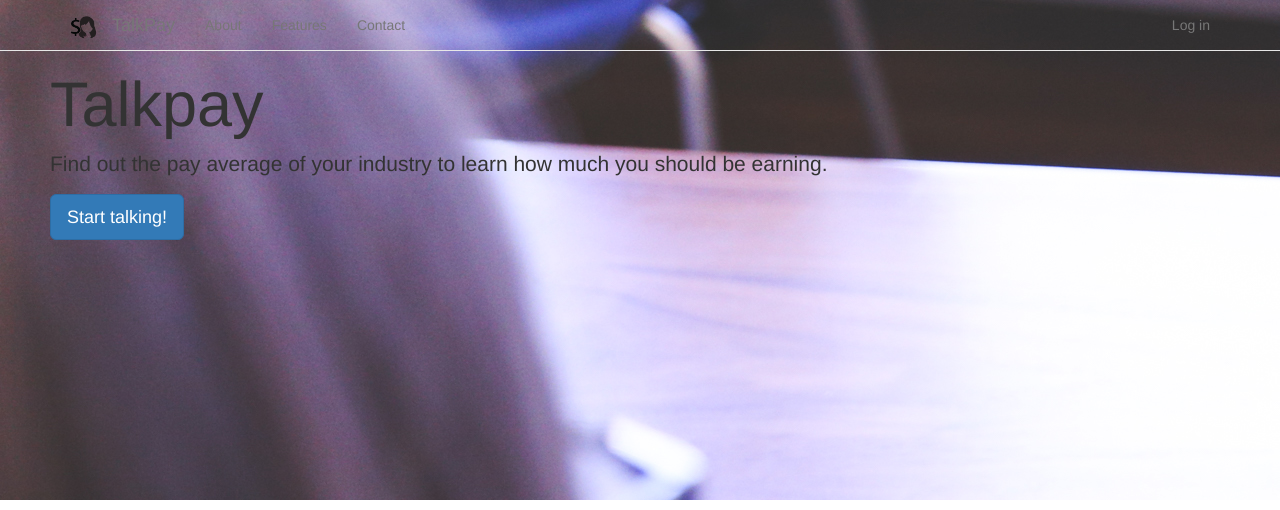
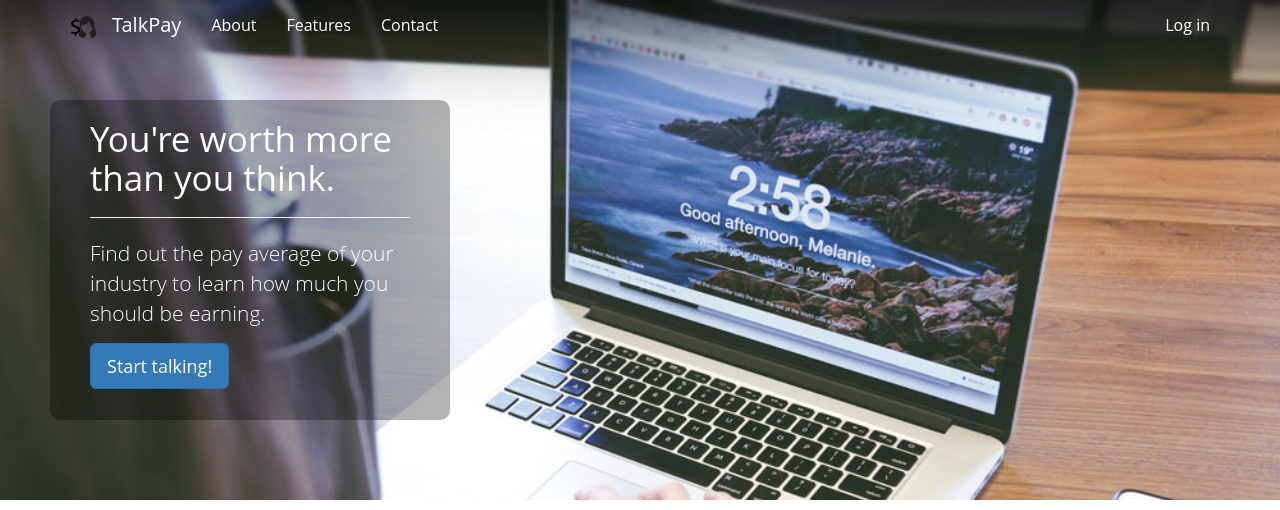
Before and after one commit to susancodes/talkpay, a Flask app: page / in a window 1280 px wide. Shown: the top 510 px of the page. Run offline with Flask 2, Linux system fonts and the light colour scheme; some libraries are stand-ins or nearby versions; grey boxes are pictures that could not be loaded.

Commit message:
edited homepage styling

```diff
--- a/static/css/main.css
+++ b/static/css/main.css
@@ -1,12 +1,17 @@
 body {
-	/*font-family: 'Roboto', sans-serif;*/
+	font-family: 'Open Sans', sans-serif;
+}
+
+.jumbotron h1 {
+	font-size: 35px;
 }
 
 .jumbotron {
 	padding: 50px;
 	height: 500px;
 	position: relative;
-	background: url('/static/img/ENKN0756RJ.jpg');
+	background: url('/static/img/header.jpg');
+	background-size: cover;
 }
 
 .footer li {
@@ -19,14 +24,33 @@ body {
 }
 
 .jumbotron-text {
-	text-align: justify;
-	vertical-align: middle;
-	margin: 0 auto;
+	float: left;
+	color: #fff;
+	margin-top: 50px;
+	height: 320px;
+	width: 400px;
+	padding: 40px;
+	background-color: rgba(0,0,0,0.3);
+	border-radius: 10px;
 }
 
 .navbar {
+	/*background-color: rgba(0,0,0,0.3);*/
 	background-color: transparent;
+	border: none;
 }
+
+.navbar-default .navbar-nav>li>a {
+	color: #fff;
+	text-shadow: 2px 2px 2px rgba(0,0,0,0.3);
+	font-size: 16px;
+}
+
+.navbar-default .navbar-brand {
+	color: #fff;
+	font-size: 20px;
+}
+
 
 .navbar-brand img {
 	height: 25px;
--- a/templates/base.html
+++ b/templates/base.html
@@ -9,7 +9,7 @@
 
 	</head>
 	<body>
-
+		<nav>
 		<div class="page-wrap">
 			<nav class="navbar navbar-default navbar-fixed-top">
 		      <div class="container">
--- a/templates/index.html
+++ b/templates/index.html
@@ -1,11 +1,20 @@
 {% extends 'base.html' %}
 {% block body %}
 
+<style>
+	h1 {
+		margin-top: -20px;
+	}
+</style>
+
 <div class="jumbotron">
 	<div class="jumbotron-text">
-		<h1>Talkpay</h1>
-		<p>Find out the pay average of your industry to learn how much you should be earning.</p>
-		<p><a class="btn btn-primary btn-lg" href="#" role="button">Start talking!</a></p>
+		<div>
+			<h1>You're worth more than you think.</h1>
+			<hr>
+			<p>Find out the pay average of your industry to learn how much you should be earning.</p>
+			<p><a class="btn btn-primary btn-lg" href="#" role="button">Start talking!</a></p>
+		</div>
 	</div>
 </div>
 
```
Also changed, not shown: static/img/header.jpg (added).
